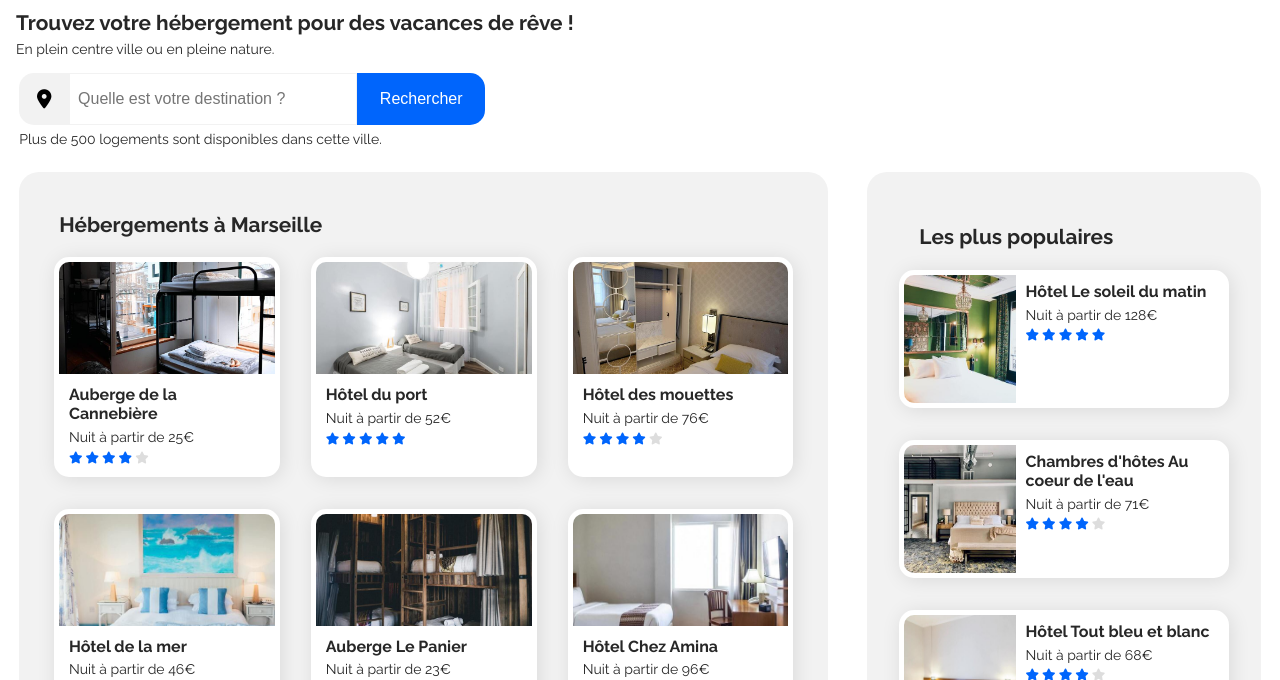
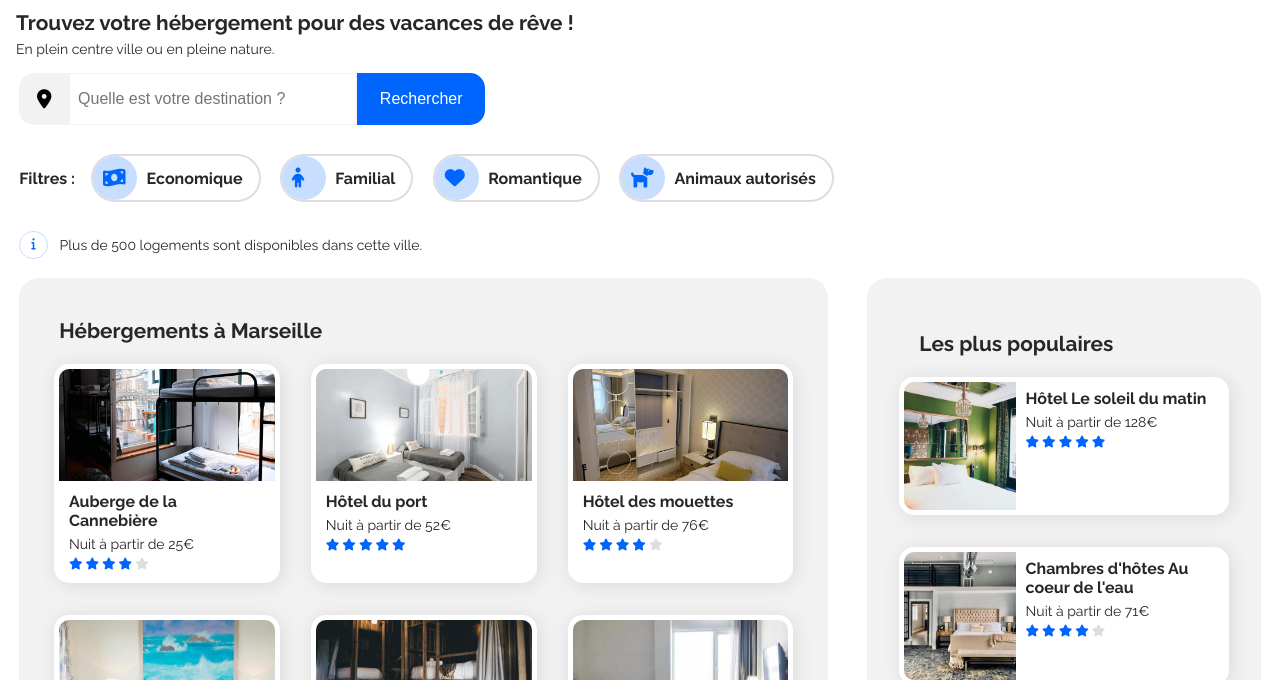
Before and after one commit to TonyBARTH/TonyBARTH_2_17092020, a plain HTML site: page Reservia.html in a window 1280 px wide. Shown: the part 102-782 px from the top of the page. Drawn offline with Linux system fonts and the light colour scheme.

Commit message:
Affichages filtres

```diff
--- a/Reservia.html
+++ b/Reservia.html
@@ -47,7 +47,47 @@
                     </div>
             </div>
 
-            <div id="Filtres">
+            <section id="Filtres">
+                <div id="Titre-section-filtres">
+                    Filtres :
+                </div>
+                <div class="Options-de-recherche">
+                    <div>
+                        <i class="fas fa-money-bill-wave"></i>
+                    </div>
+                    <div class="Label-filtre">
+                        Economique
+                    </div>
+                </div>
+                <div class="Options-de-recherche">
+                    <div>
+                        <i class="fas fa-child"></i>
+                    </div>
+                    <div class="Label-filtre">
+                        Familial
+                    </div>
+                </div>
+                <div class="Options-de-recherche">
+                    <div>
+                        <i class="fas fa-heart"></i>
+                    </div>
+                    <div class="Label-filtre">
+                        Romantique
+                    </div>
+                </div>
+                <div class="Options-de-recherche">
+                    <div>
+                        <i class="fas fa-dog"></i>
+                    </div>
+                    <div class="Label-filtre">
+                        Animaux autorisés
+                    </div>
+                </div>
+            </section>
+            <div id="Compteur">
+                <div>
+                    <i class="fas fa-info"></i>
+                </div>
                 <p>
                     Plus de 500 logements sont disponibles dans cette ville.
                 </p>
--- a/style.css
+++ b/style.css
@@ -161,11 +161,6 @@ input {
     border-color: unset;
     border-style: unset;
 }
-
-#Filtres {
-    margin: 0 1.2em 0 1.2em;
-}
-
 input:matches([type="search"]) {
     margin: 0;
     width: 18em;
@@ -202,6 +197,61 @@ input[type="submit" i] {
 
 #fa-icon-recherche {
     display: none;
+}
+
+
+/* CSS FILTRES : */
+
+#Filtres {
+    display: flex;
+    flex-wrap: wrap;
+    align-items: center;
+    margin: 1em 1.2em 1em 1.2em;
+    font-weight: bold;
+    font-size: 16px;
+}
+#Titre-section-filtres {
+    margin-right: 1em;
+}
+.Options-de-recherche {
+    display: flex;
+    align-items: center;
+    margin: 0.8em 1.2em 0.8em 0;
+    border: 2px solid #dddddd;
+    border-radius: 25px;
+}
+#Compteur {
+    display: flex;
+    align-items: center;
+    margin: 0 1.2em 0 1.2em;
+}
+#Filtres .fas {
+    display: flex;
+    align-items: center;
+    text-align: center;
+    font-size: 20px;
+    color: #0065FC;
+    padding: 0.5em;
+    height: 1.2em;
+    width: 1.2em;
+    background: #c8deff;
+    border-radius: 25px;
+    cursor: pointer;
+}
+#Compteur .fas{
+    margin-right: 1em;
+    text-align: center;
+    font-size: 12px;
+    color: #0065FC;
+    padding: 0.5em;
+    height: 1.2em;
+    width: 1.2em;
+    border: 1px solid #c8deff;
+    border-radius: 25px;
+}
+.Label-filtre {
+    padding: 0.6em 1em 0.6em 0.6em;
+    cursor: pointer;
 }
 
 
@@ -391,6 +441,9 @@ aside {
 }
 
 @media (max-width: 800px) {
+    #Titre-section-filtres {
+        width: 100%;
+    }
     .Vignette-logement-standard {
         width: 43%;
     }
```
